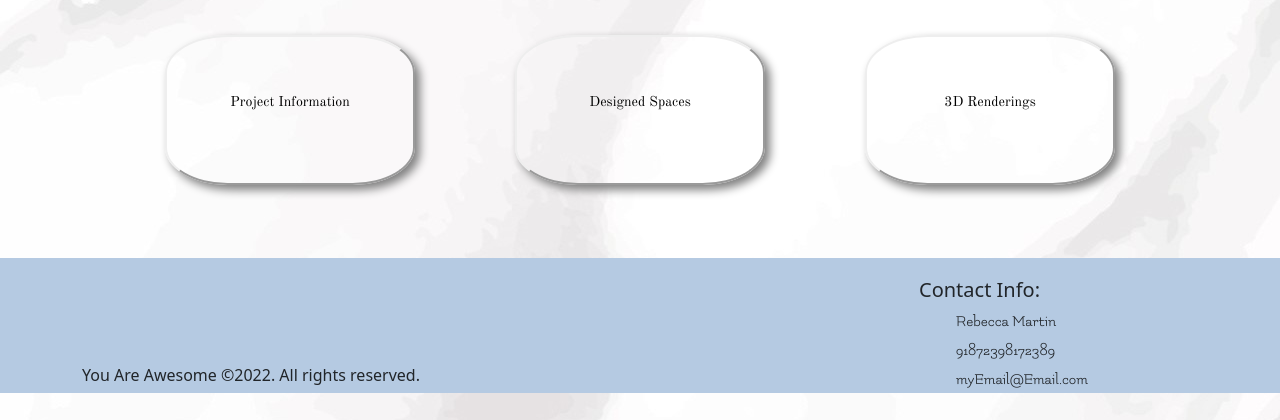
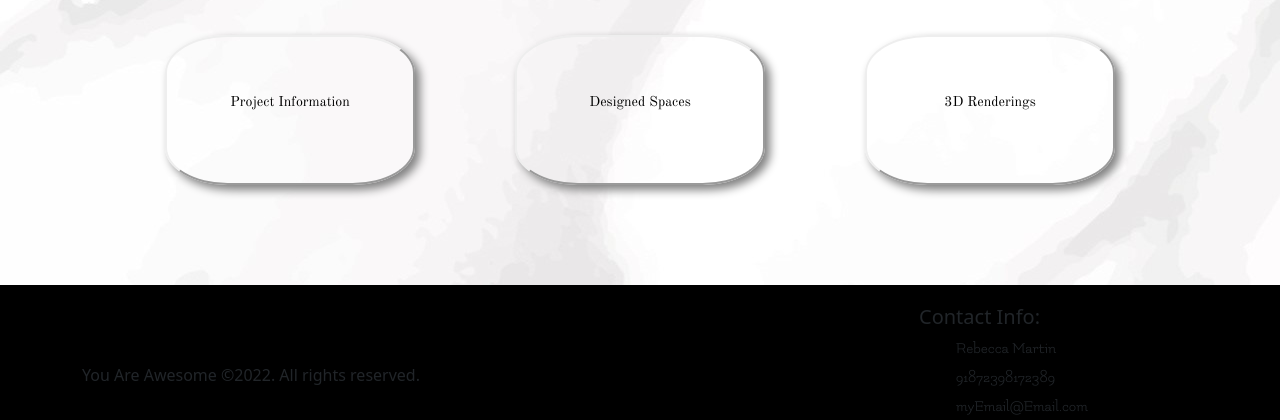
Before and after one commit to daWiz314/daWiz314.github.io, a PHP site: page /index.php in a window 1280 px wide. Shown: the part 407-827 px from the top of the page. Run offline with PHP 8.4, Linux system fonts and the light colour scheme.

Commit message:
Trying to fix footer again

```diff
--- a/Becca_site/css/main.css
+++ b/Becca_site/css/main.css
@@ -68,10 +68,8 @@ img {
 }
 
 footer {
-    clear: both;
-    position: sticky;
-    bottom: 0px;
-    background-color: #b5cae2;
+/*    background-color: #b5cae2;*/
+    background-color: black;
     height: 135px;
     width: 100%;
 }
```
